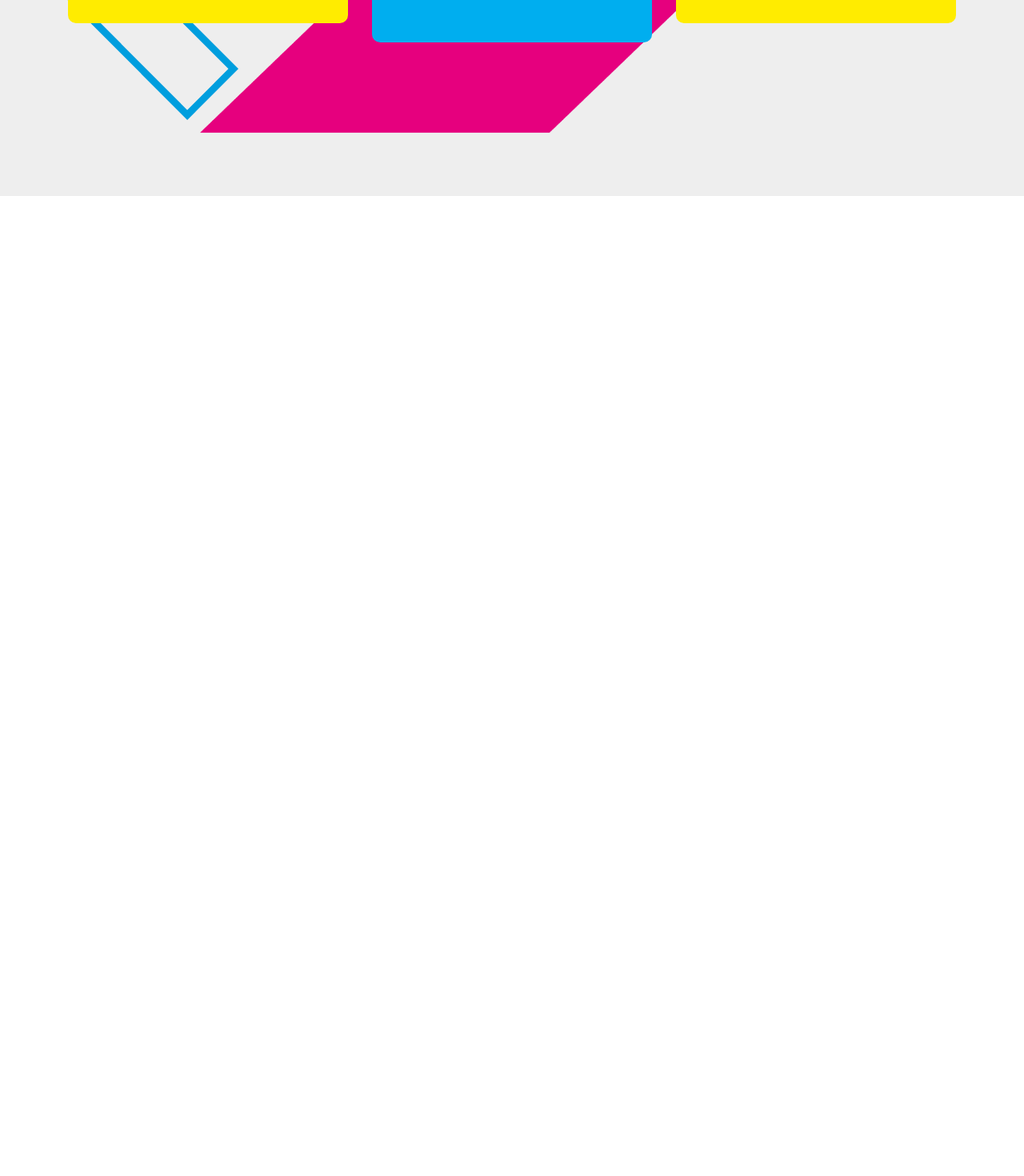
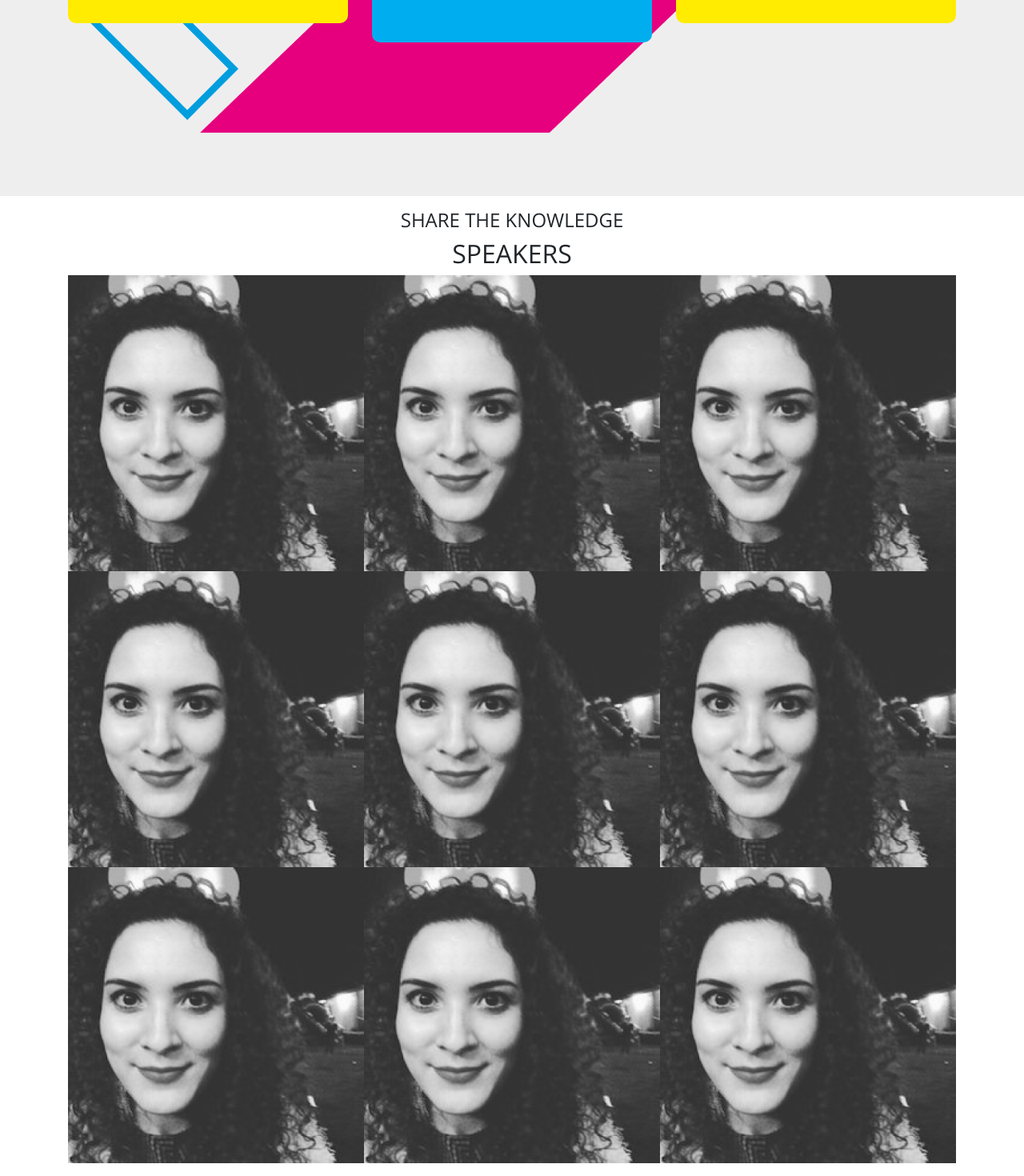
Before and after one commit to hoseinsedaqat/Osmw, a Vue app: page / in a window 1280 px wide. Shown: the part 3287-4757 px from the top of the page at 80% size. Before the commit the page ends 3532 px from the top, so only its background shows below. Built offline with nearby package versions, Linux system fonts and the light colour scheme.

Commit message:
add speakers part

```diff
--- a/src/assets/Style/main.css
+++ b/src/assets/Style/main.css
@@ -2,5 +2,5 @@
 @import url('https://fonts.googleapis.com/css2?family=Open+Sans&display=swap');
 
 body {
-    font-family: 'Open Sans', sans-serif;
+    font-family: 'Open Sans', sans-serif !important;
 }
--- /dev/null
+++ b/src/views/Home/Components/SpeakersHome.vue
@@ -0,0 +1,137 @@
+<template>
+  <section id="speakres">
+    <h4 class="text-center">SHARE THE KNOWLEDGE</h4>
+    <h2 class="text-center">SPEAKERS</h2>
+    <div class="container">
+      <div class="row no-gutters">
+        <div class="col-12 col-lg-4 col-md-4 col-sm-6 col-xs-6" id="speakersMain">
+          <img src="@/assets/Images/Rectangle 322.png" alt="" class="speakersImg" />
+          <div class="overlay">
+            <div class="text">Hello</div>
+          </div>
+        </div>
+        <div class="col-12 col-md-4 col-sm-6" id="speakersMain">
+          <img src="@/assets/Images/Rectangle 322.png" alt="" class="speakersImg" />
+          <div class="overlay">
+            <div class="text">Hello</div>
+          </div>
+        </div>
+        <div class="col-12 col-md-4 col-sm-6" id="speakersMain">
+          <img src="@/assets/Images/Rectangle 322.png" alt="" class="speakersImg" />
+          <div class="overlay">
+            <div class="text">Hello</div>
+          </div>
+        </div>
+      </div>
+      <div class="row no-gutters">
+        <div class="col-12 col-md-4 col-sm-6" id="speakersMain">
+          <img src="@/assets/Images/Rectangle 322.png" alt="" class="speakersImg" />
+          <div class="overlay">
+            <div class="text">Hello</div>
+          </div>
+        </div>
+        <div class="col-12 col-md-4 col-sm-6" id="speakersMain">
+          <img src="@/assets/Images/Rectangle 322.png" alt="" class="speakersImg" />
+          <div class="overlay">
+            <div class="text">Hello</div>
+          </div>
+        </div>
+        <div class="col-12 col-md-4 col-sm-6" id="speakersMain">
+          <img src="@/assets/Images/Rectangle 322.png" alt="" class="speakersImg" />
+          <div class="overlay">
+            <div class="text">Hello</div>
+          </div>
+        </div>
+      </div>
+      <div class="row no-gutters">
+        <div class="col-12 col-md-4 col-sm-6" id="speakersMain">
+          <img src="@/assets/Images/Rectangle 322.png" alt="" class="speakersImg" />
+          <div class="overlay2">
+            <div class="text">Hello</div>
+          </div>
+        </div>
+        <div class="col-12 col-md-4 col-sm-6" id="speakersMain">
+          <img src="@/assets/Images/Rectangle 322.png" alt="" class="speakersImg" />
+          <div class="overlay2">
+            <div class="text">Hello</div>
+          </div>
+        </div>
+        <div class="col-12 col-md-4 col-sm-6" id="speakersMain">
+          <img src="@/assets/Images/Rectangle 322.png" alt="" class="speakersImg" />
+          <div class="overlay2">
+            <div class="text">Hello</div>
+          </div>
+        </div>
+      </div>
+    </div>
+  </section>
+</template>
+
+<script>
+export default {
+  name: "SpeakersHome",
+};
+</script>
+
+<style scoped>
+#speakres {
+  padding: 1rem;
+}
+
+#speakersMain {
+  position: relative;
+  width: 50%;
+}
+
+.speakersImg {
+  display: block;
+  width: 100%;
+  height: auto;
+}
+
+.overlay {
+  position: absolute;
+  top: 0;
+  bottom: 0;
+  left: 0;
+  right: 0;
+  height: 100%;
+  width: 100%;
+  opacity: 0;
+  transition: 0.5s ease;
+  background-color: #008cba;
+}
+.overlay2 {
+  position: absolute;
+  top: 0;
+  bottom: 0;
+  left: 0;
+  right: 0;
+  height: 100%;
+  width: 100%;
+  opacity: 0;
+  transition: 0.5s ease;
+  background-color: #e6007e;
+}
+
+#speakersMain:hover .overlay {
+  opacity: 0.8;
+  cursor: pointer;
+}
+#speakersMain:hover .overlay2 {
+  opacity: 0.8;
+  cursor: pointer;
+}
+
+.text {
+  color: white;
+  font-size: 20px;
+  position: absolute;
+  top: 50%;
+  left: 50%;
+  -webkit-transform: translate(-50%, -50%);
+  -ms-transform: translate(-50%, -50%);
+  transform: translate(-50%, -50%);
+  text-align: center;
+}
+</style>
--- a/src/views/Home/HomeView.vue
+++ b/src/views/Home/HomeView.vue
@@ -6,6 +6,7 @@
     <HappeningHome></HappeningHome>
     <AboutHome></AboutHome>
     <TicktsHome></TicktsHome>
+    <SpeakersHome></SpeakersHome>
   </section>
 </template>
 
@@ -16,6 +17,7 @@ import InformationHome from "./Components/InformationHome.vue";
 import HappeningHome from "./Components/HappeningHome.vue";
 import AboutHome from "./Components/AboutHome.vue";
 import TicktsHome from "./Components/TicktsHome.vue";
+import SpeakersHome from "./Components/SpeakersHome.vue";
 export default {
   name: "HomeView",
   components: {
@@ -25,6 +27,7 @@ export default {
     HappeningHome,
     AboutHome,
     TicktsHome,
+    SpeakersHome,
   },
 };
 </script>
```
